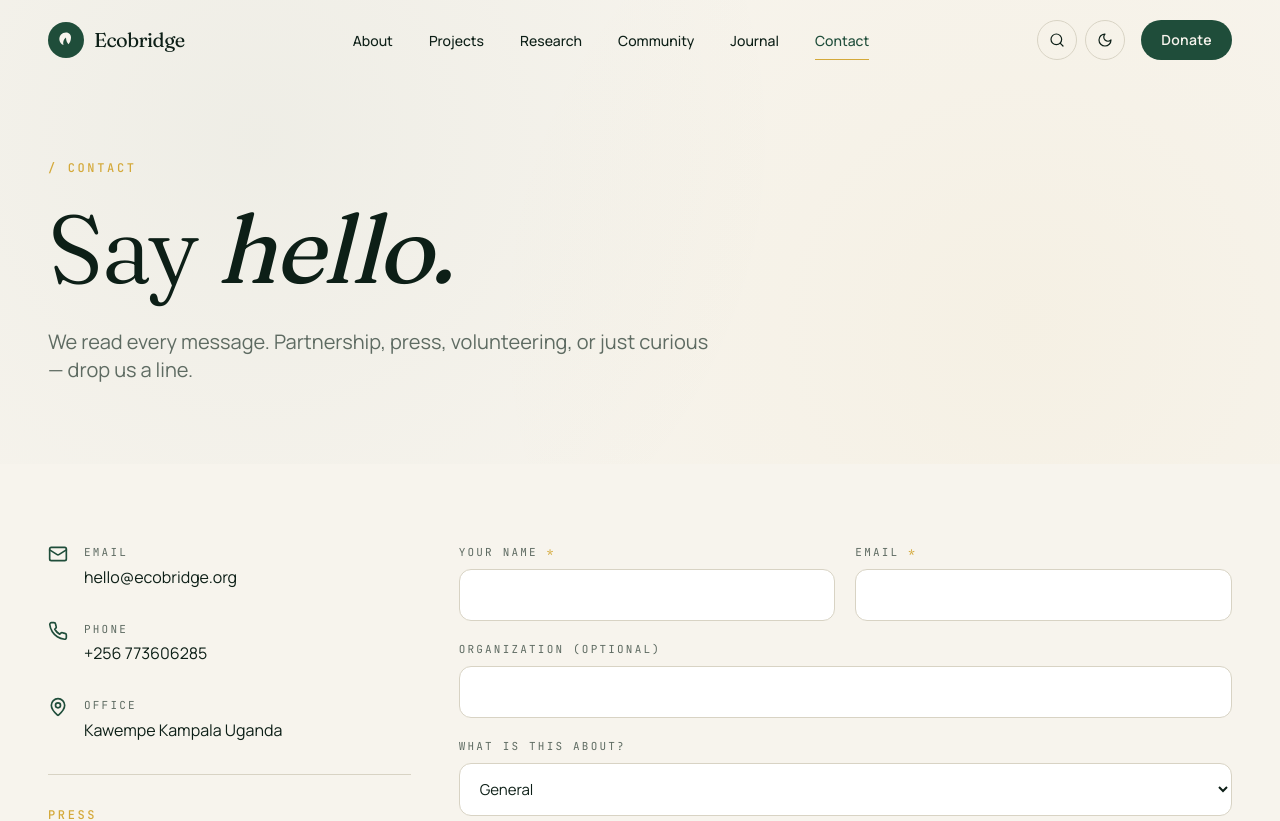
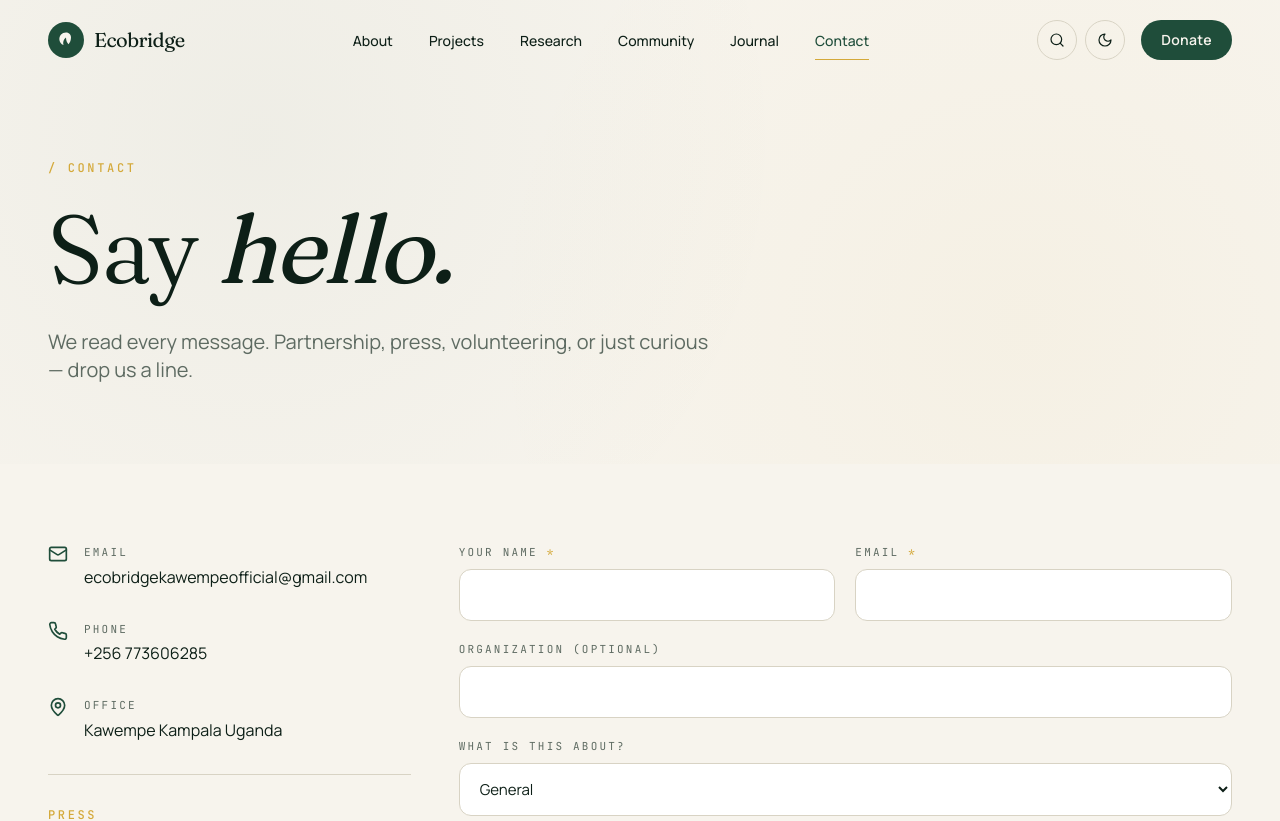
Before and after one commit to ecobridgeug/Ecobridge-Kawempe, a Next.js app: page /contact in a window 1280 px wide. Shown: the top 821 px of the page. Built offline with nearby package versions, Linux system fonts and the light colour scheme.

Commit message:
Update site configuration with correct contact details and social media handles

```diff
--- a/data/site.ts
+++ b/data/site.ts
@@ -4,14 +4,14 @@ export const siteConfig = {
   tagline: 'Bridging youth, science, and the planet.',
   description:
     'Ecobridge is a youth-driven environmental and sustainability organization in Uganda, advancing climate action, green innovation, and community impact across Kampala and beyond.',
-  url: 'https://ecobridge.org',
-  email: 'hello@ecobridge.org',
+  url: 'https://ecobridge-kawempe.vercel.app',
+  email: 'ecobridgekawempeofficial@gmail.com',
   phone: '+256 773606285',
   address: 'Kawempe Kampala Uganda',
   founded: 2025,
   social: {
-    twitter: 'https://twitter.com/ecobridge',
-    instagram: 'https://instagram.com/ecobridge',
+    twitter: 'https://twitter.com/EcobridgeO',
+    instagram: 'https://instagram.com/ecobridgekawempeofficial',
     linkedin: 'https://linkedin.com/company/ecobridge',
     facebook: 'https://facebook.com/ecobridge',
     youtube: 'https://youtube.com/@ecobridge',
```
